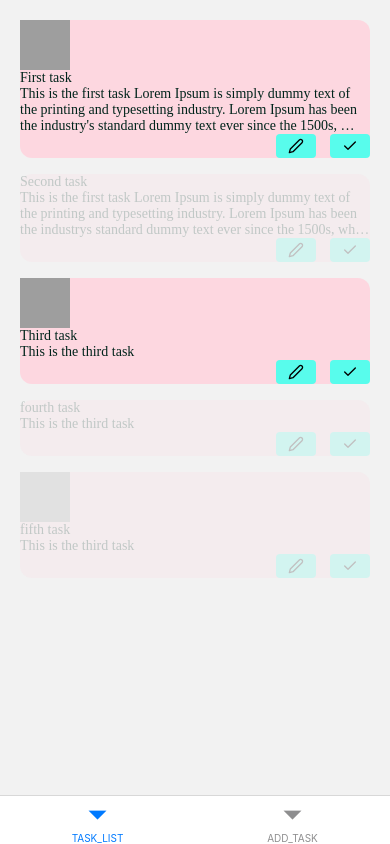
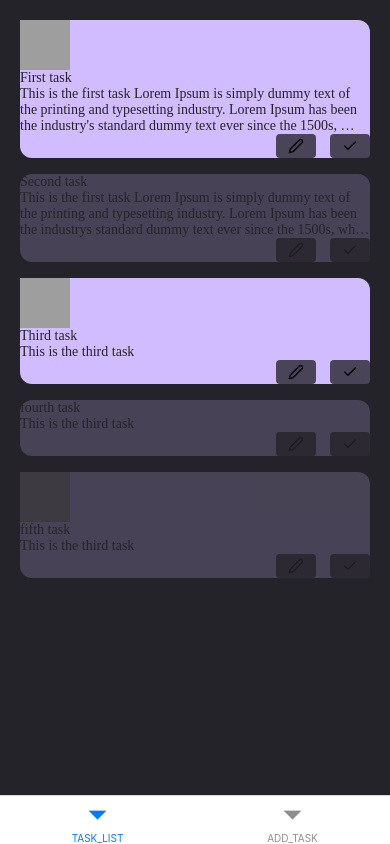
Before and after one commit to leimeter-joaquin/RNIC-JOAQUIN-LEIMETER, a React Native app: screen / in a window 390 px wide. Built offline with nearby package versions, Linux system fonts and the light colour scheme; grey boxes are pictures that could not be loaded.

Commit message:
RNIC-W05: change styles and theme

```diff
--- a/src/components/Card/styles.ts
+++ b/src/components/Card/styles.ts
@@ -3,7 +3,7 @@ import styled from 'styled-components/native';
 export const CardWrapper = styled.View<{done: boolean}>`
   margin: 8px;
   position: relative;
-  background-color: ${({theme}) => theme.colors.primary50};
+  background-color: ${({theme}) => theme.colors.accent100};
   opacity: ${({done}) => (done ? 0.2 : 1)};
   border-radius: 12px;
 `;
@@ -33,7 +33,7 @@ export const ControlsContainer = styled.View`
 `;
 
 export const ControlButton = styled.TouchableHighlight`
-  background-color: ${({theme}) => theme.colors.accent200};
+  background-color: ${({theme}) => theme.colors.buttonHighlight};
   padding: 4px 12px;
   border-radius: 4px;
 `;
--- a/src/components/Form/styles.ts
+++ b/src/components/Form/styles.ts
@@ -12,10 +12,10 @@ export const FormContainer = styled.View`
 export const FormInput = styled.TextInput`
   padding: 5px 10px;
   border-radius: 5px;
-  background-color: ${({theme}) => theme.colors.accent200};
+  background-color: ${({theme}) => theme.colors.inputBackground};
   color: ${({theme}) => theme.colors.background};
   border: 1px;
-  border-color: ${({theme}) => theme.colors.primary300};
+  border-color: ${({theme}) => theme.colors.cardBackground};
 `;
 
 export const FormButton = styled.TouchableOpacity`
@@ -25,7 +25,7 @@ export const FormButton = styled.TouchableOpacity`
   align-items: center;
   padding: 10px;
   border-radius: 4px;
-  background-color: ${({theme}) => theme.colors.pimary200};
+  background-color: ${({theme}) => theme.colors.accent100};
   align-self: center;
   opacity: ${({disabled}) => (disabled ? 0.5 : 1)};
 `;
--- a/src/components/SafeKeyboardAvoidingWrapper/styles.ts
+++ b/src/components/SafeKeyboardAvoidingWrapper/styles.ts
@@ -7,5 +7,5 @@ export const Wrapper = styled.SafeAreaView`
 
 export const AvoidKeyboard = styled.KeyboardAvoidingView`
   flex: 1;
-  background-color: transparent;
+  background-color: ${({theme}) => theme.colors.transparent};
 `;
--- /dev/null
+++ b/src/components/TaskList/index.tsx
@@ -0,0 +1,25 @@
+import React from 'react';
+import {Text} from 'react-native';
+import {RootState} from '../../store';
+import {Task} from '../../types/tasks';
+import Card from '../Card';
+import {CardList} from './styles';
+import {useSelector} from 'react-redux';
+
+const EmptyList = () => <Text>EmptyList</Text>;
+
+const TaskList = () => {
+  const tasks = useSelector((state: RootState) => state.tasks);
+
+  return (
+    <CardList
+      data={tasks}
+      renderItem={({item}) => <Card task={item as Task} />}
+      keyExtractor={item => (item as Task).id}
+      // ItemSeparatorComponent={() => <View style={{height: 10}} />}
+      ListEmptyComponent={EmptyList}
+    />
+  );
+};
+
+export default TaskList;
--- /dev/null
+++ b/src/components/TaskList/styles.ts
@@ -0,0 +1,7 @@
+import styled from 'styled-components/native';
+
+// TODO: Fix a TS issue in the implementation of this FletList.
+export const CardList = styled.FlatList`
+  background-color: ${({theme}) => theme.colors.background};
+  padding: 12px;
+`;
--- a/src/constants/theme.ts
+++ b/src/constants/theme.ts
@@ -8,15 +8,18 @@ declare module 'styled-components/native' {
 
 export const myTheme = {
   colors: {
-    background: '#00241B',
-    primary50: '#fdd7e0',
-    primary100: '#faa4b8',
-    pimary200: '#f87f9b',
-    primary300: '#F76F8E',
-    accent100: '#d3fefa',
-    accent200: '#58FCEC',
-    accent300: '#04ddc8',
+    background: '#25232A',
+    cardBackground: '#1C1B1F',
+    navigationBackground: '#2a2831',
+    inputBackground: '#49454F',
+    accent100: '#D0BCFF',
+    accent900: '#381E72',
+    buttonHighlight: '#4A4458',
+    navigationIconStroke: '#E8DEF8',
+    primaryText: '#E6E1E5',
+    secondaryText: '#CAC4D0',
     black: '#000',
     white: '#FFF',
+    transparent: 'transparent',
   },
 };
--- a/src/navigation/index.tsx
+++ b/src/navigation/index.tsx
@@ -2,6 +2,8 @@ import React from 'react';
 import {NavigationContainer} from '@react-navigation/native';
 import StackNavigator from './stack';
 
+// TODO:
+// 1. use header back button to navigate back
 const Navigation = () => {
   return (
     <NavigationContainer>
--- a/src/screens/ListScreen/index.tsx
+++ b/src/screens/ListScreen/index.tsx
@@ -1,14 +1,7 @@
-import React, {useEffect} from 'react';
-import {Text, AppState} from 'react-native';
-import {CardList} from './styles';
-import {Task} from '../../types/tasks';
-import Card from '../../components/Card';
+import React from 'react';
+import TaskList from '../../components/TaskList';
 import {BottomTabScreenProps} from '@react-navigation/bottom-tabs';
-import {useSelector} from 'react-redux';
 import {Routes, ScreensParamsList} from '../../types/interfaces/navigation';
-import {RootState} from '../../store';
-
-const EmptyList = () => <Text>EmptyList</Text>;
 
 type ListScreenProps = BottomTabScreenProps<
   ScreensParamsList,
@@ -16,34 +9,7 @@ type ListScreenProps = BottomTabScreenProps<
 >;
 
 const ListScreen = ({}: ListScreenProps) => {
-  const tasks = useSelector((state: RootState) => state.tasks);
-
-  console.log(tasks);
-  useEffect(() => {
-    const appStateSubscription = AppState.addEventListener(
-      'change',
-      nextAppState => {
-        if (nextAppState !== 'active') {
-          // dispatch(clear()); ?? maybe not do this
-        }
-      },
-    );
-
-    return () => {
-      appStateSubscription.remove();
-    };
-  }, []);
-
-  return (
-    <CardList
-      data={tasks}
-      renderItem={({item}) => <Card task={item as Task} />}
-      keyExtractor={item => (item as Task).id}
-      contentContainerStyle={{flex: 1}}
-      // ItemSeparatorComponent={() => <View style={{height: 10}} />}
-      ListEmptyComponent={EmptyList}
-    />
-  );
+  return <TaskList />;
 };
 
 export default ListScreen;
--- a/src/screens/ListScreen/styles.ts
+++ /dev/null
@@ -1,6 +0,0 @@
-import styled from 'styled-components/native';
-
-export const CardList = styled.FlatList`
-  flex: 1;
-  padding: 12px;
-`;
```
